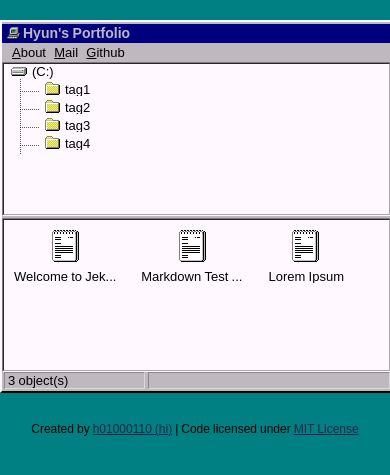
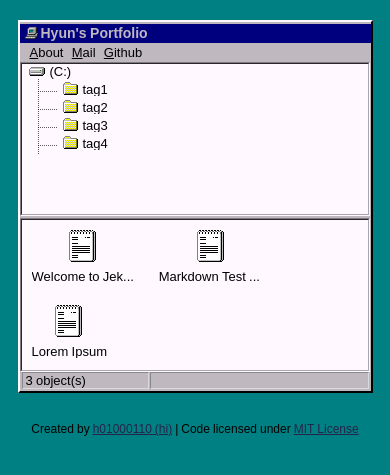
Before and after one commit to shyun03/shyun03.github.io, a Jekyll site: the page built from index.html, in a window 390 px wide. Shown: the top 475 px of the page. Built offline with Jekyll 4.4.1, drawn with Linux system fonts in a browser that asks for light colours; some web fonts are replaced.

Commit message:
reset screen widt

```diff
--- a/assets/css/001.css
+++ b/assets/css/001.css
@@ -377,7 +377,7 @@ ul.topbar a {
 
 @media only screen and (max-width: 810px) {
     .wrapper {
-        width:100%
+        width:90%
     }
 
     .post_total .left {
--- a/assets/css/002.css
+++ b/assets/css/002.css
@@ -376,7 +376,7 @@ ul.topbar a {
 
 @media only screen and (max-width: 810px) {
     .wrapper {
-        width:100%
+        width:90%
     }
 
     .post_total .left {
```
